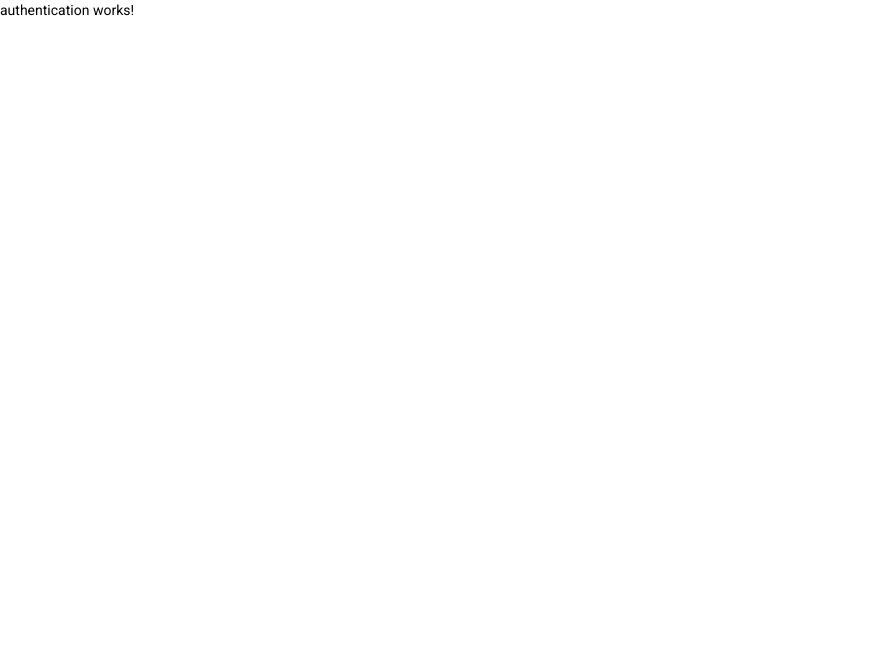
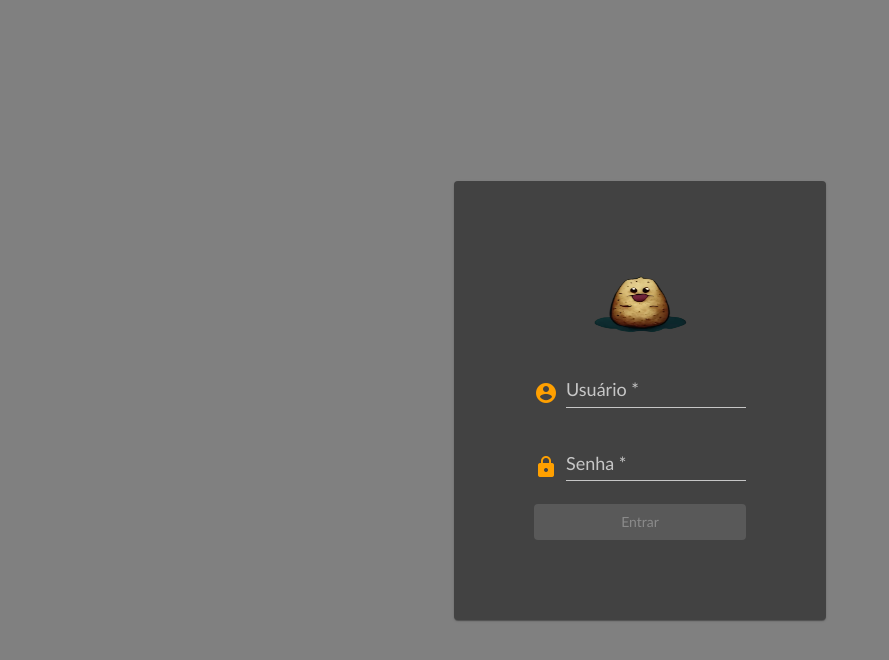
Before and after one commit to KevenAdryan/potatoStoreV2, an Angular app: page /login in a window 1280 px wide. Shown: the top 660 px of the page, without its empty margins (0-889 px from the left). Built offline with nearby package versions, Linux system fonts and the light colour scheme.

Commit message:
Scss feitos e autenticacao parcialmente pronta

```diff
--- a/src/app/account/login/login.component.html
+++ b/src/app/account/login/login.component.html
@@ -1 +1,29 @@
-<p>login works!</p>
+<mat-card class="card-formulario">
+  <mat-card-content>
+    <form (ngSubmit)="logar()" #form="ngForm">
+      <div class="logo">
+        <img src="../../../assets/img/logo.png" alt="" class="img" />
+      </div>
+
+      <div class="formulario">
+        <div class="input">
+          <mat-icon color="primary">account_circle</mat-icon>
+          <mat-form-field>
+            <mat-label>Usuário</mat-label>
+            <input matInput type="text" name="usuario" id="usuario" [(ngModel)]="login.usuario" required>
+          </mat-form-field>
+        </div>
+
+        <div class="input">
+          <mat-icon color="primary">lock</mat-icon>
+          <mat-form-field>
+            <mat-label>Senha</mat-label>
+            <input matInput type="password" name="senha" id="senha" [(ngModel)]="login.senha" required/>
+          </mat-form-field>
+        </div>
+
+        <button mat-raised-button type="submit" color="primary" [disabled]="form.form.invalid">Entrar</button>
+      </div>
+    </form>
+  </mat-card-content>
+</mat-card>
--- a/src/app/account/login/login.component.scss
+++ b/src/app/account/login/login.component.scss
@@ -0,0 +1,26 @@
+.card-formulario {
+  padding: 5rem;
+}
+
+.formulario {
+  display: flex;
+  flex-direction: column;
+  font-size: 18px;
+}
+
+.logo {
+  display: flex;
+  justify-content: center;
+  text-align: center;
+}
+
+.img {
+  width: 10rem;
+  height: 6rem;
+}
+
+.input {
+  display: flex;
+  align-items: center;
+  column-gap: 0.5rem;
+}
--- a/src/app/account/login/login.component.ts
+++ b/src/app/account/login/login.component.ts
@@ -1,15 +1,31 @@
+import { AccountService } from './../shared/account.service';
+import { Router } from '@angular/router';
 import { Component, OnInit } from '@angular/core';
 
 @Component({
   selector: 'app-login',
   templateUrl: './login.component.html',
-  styleUrls: ['./login.component.scss']
+  styleUrls: ['./login.component.scss'],
 })
 export class LoginComponent implements OnInit {
 
-  constructor() { }
+  constructor(private router: Router, private accountService: AccountService) {}
 
-  ngOnInit(): void {
+  ngOnInit(): void {}
+
+  login = {
+    usuario: '',
+    senha: '',
+  };
+
+  async logar() {
+    try {
+      const result = await this.accountService.login(this.login);
+      console.log(`login efetuado: ${result}`);
+
+      this.router.navigate(['']);
+    } catch (error) {
+      console.error(error);
+    }
   }
-
 }
--- a/src/app/account/shared/account.service.ts
+++ b/src/app/account/shared/account.service.ts
@@ -1,9 +1,15 @@
 import { Injectable } from '@angular/core';
 
 @Injectable({
-  providedIn: 'root'
+  providedIn: 'root',
 })
 export class AccountService {
+  constructor() {}
 
-  constructor() { }
+  login(user: any) {
+    return new Promise((resolve) => {
+      window.localStorage.setItem('token', 'meu-token');
+      resolve(true);
+    });
+  }
 }
--- a/src/app/layout/authentication/authentication.component.html
+++ b/src/app/layout/authentication/authentication.component.html
@@ -1 +1,3 @@
-<p>authentication works!</p>
+<div class="auhentication">
+  <router-outlet></router-outlet>
+</div>
--- a/src/app/layout/authentication/authentication.component.scss
+++ b/src/app/layout/authentication/authentication.component.scss
@@ -0,0 +1,7 @@
+.auhentication {
+  display: flex;
+  justify-content: center;
+  align-items: center;
+  height: 100%;
+  width: 100%;
+}
--- a/src/styles.scss
+++ b/src/styles.scss
@@ -1,4 +1,28 @@
-/* You can add global styles to this file, and also import other style files */
+@import "@angular/material/theming";
+@include mat-core();
 
-html, body { height: 100%; }
-body { margin: 0; font-family: Roboto, "Helvetica Neue", sans-serif; }
+$custom-app-primary: mat-palette($mat-amber, 700);
+$custom-app-secondary: mat-palette($mat-amber, A400);
+$custom-app-warn: mat-palette($mat-red);
+
+$custom-theme: mat-dark-theme(
+  $custom-app-primary,
+  $custom-app-secondary,
+  $custom-app-warn
+);
+
+@include angular-material-theme($custom-theme);
+
+*{
+  font-family: Trebuchet MS  , sans-serif;
+}
+
+html,
+body {
+  height: 100%;
+  background: gray;
+}
+body {
+  margin: 0;
+  font-family: Roboto, "Helvetica Neue", sans-serif;
+}
```
Also changed, not shown: src/app/app.module.ts (+21 -1 lines), src/assets/img/logo.png (added).
